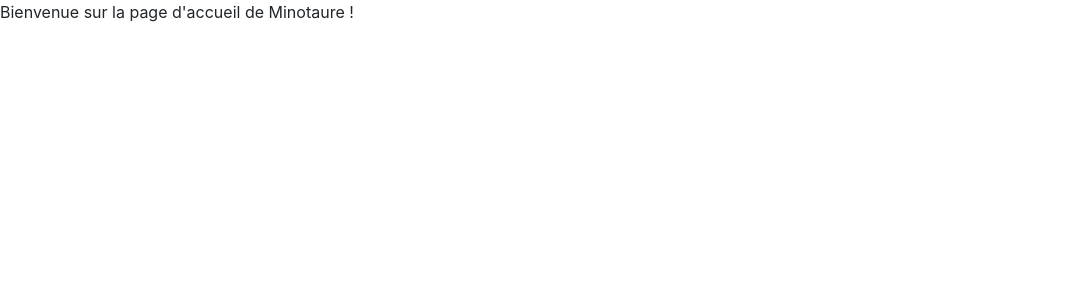
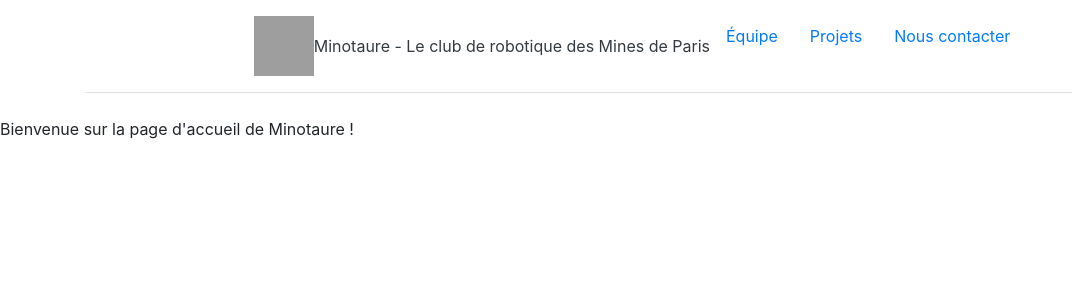
Before and after one commit to minotaure/Minotaure_website, a Django app: page / in a window 1280 px wide. Shown: the top 300 px of the page, without its empty margins (0-1072 px from the left). Run offline with Django 3.2, Linux system fonts and the light colour scheme; some libraries are stand-ins or nearby versions; grey boxes are pictures that could not be loaded.

Commit message:
Add website bootstrap header + Minotaure logo
Signed-off-by: Louis-Justin TALLOT <lj.tallot@gmail.com>

```diff
--- a/website/templates/website/base.html
+++ b/website/templates/website/base.html
@@ -22,6 +22,26 @@
 
 </head>
 <body>
+{% block header %}
+  <div class="container">
+    <header class="d-flex flex-wrap justify-content-center py-3 mb-4 border-bottom">
+      <a href="/" class="d-flex align-items-center mb-3 mb-md-0 me-md-auto text-dark text-decoration-none">
+        <img class="bi me-2" width="60" height="60" src="{% static "admin/img/logo_minotaure.svg" %}">
+        <span class="fs-4">
+            Minotaure - Le club de robotique des Mines de Paris
+        </span>
+      </a>
+
+      <ul class="nav nav-pills">
+{#        <li class="nav-item"><a href="#" class="nav-link active" aria-current="page">Home</a></li>#}
+        <li class="nav-item"><a href="#" class="nav-link">Équipe</a></li>
+        <li class="nav-item"><a href="#" class="nav-link">Projets</a></li>
+{#        <li class="nav-item"><a href="#" class="nav-link">FAQs</a></li>#}
+        <li class="nav-item"><a href="#" class="nav-link">Nous contacter</a></li>
+      </ul>
+    </header>
+  </div>
+{% endblock header %}
 {% block content %}
 
 {% endblock content %}
```
Also changed, not shown: 2 other files.
